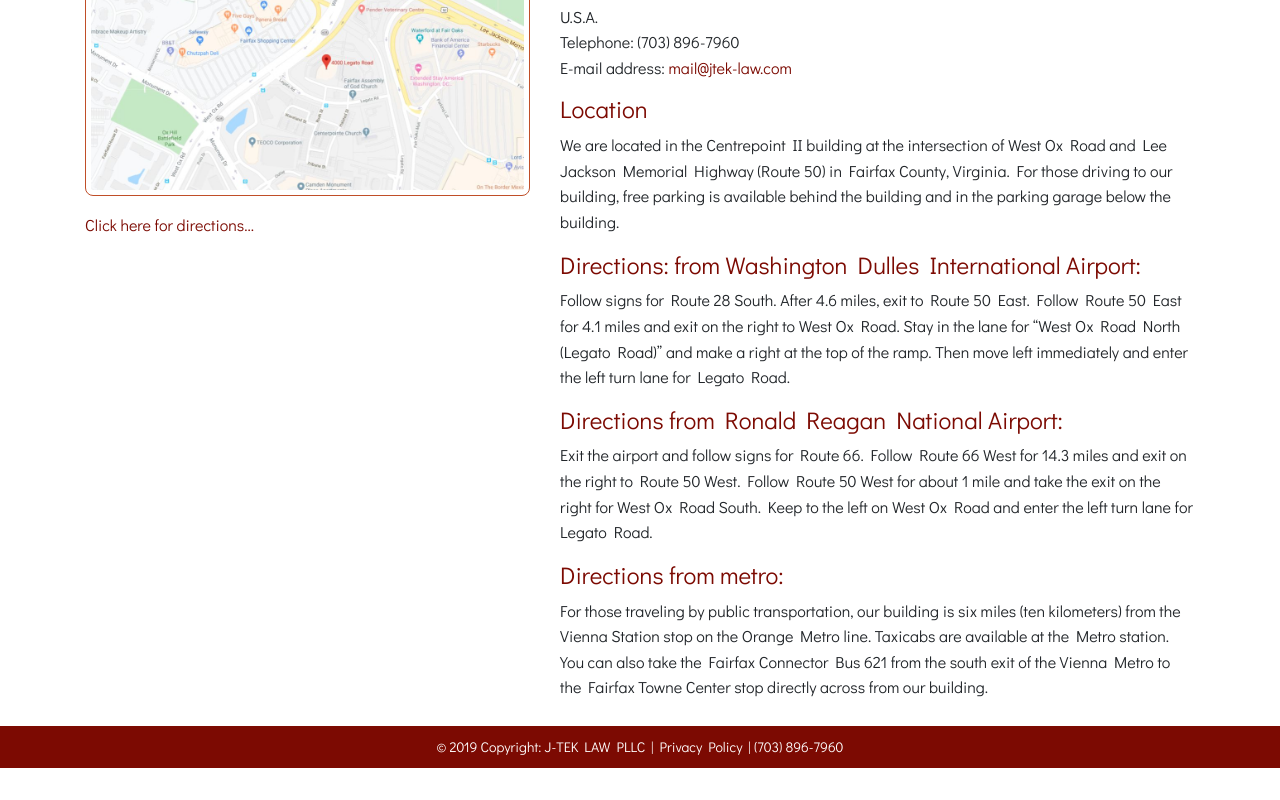
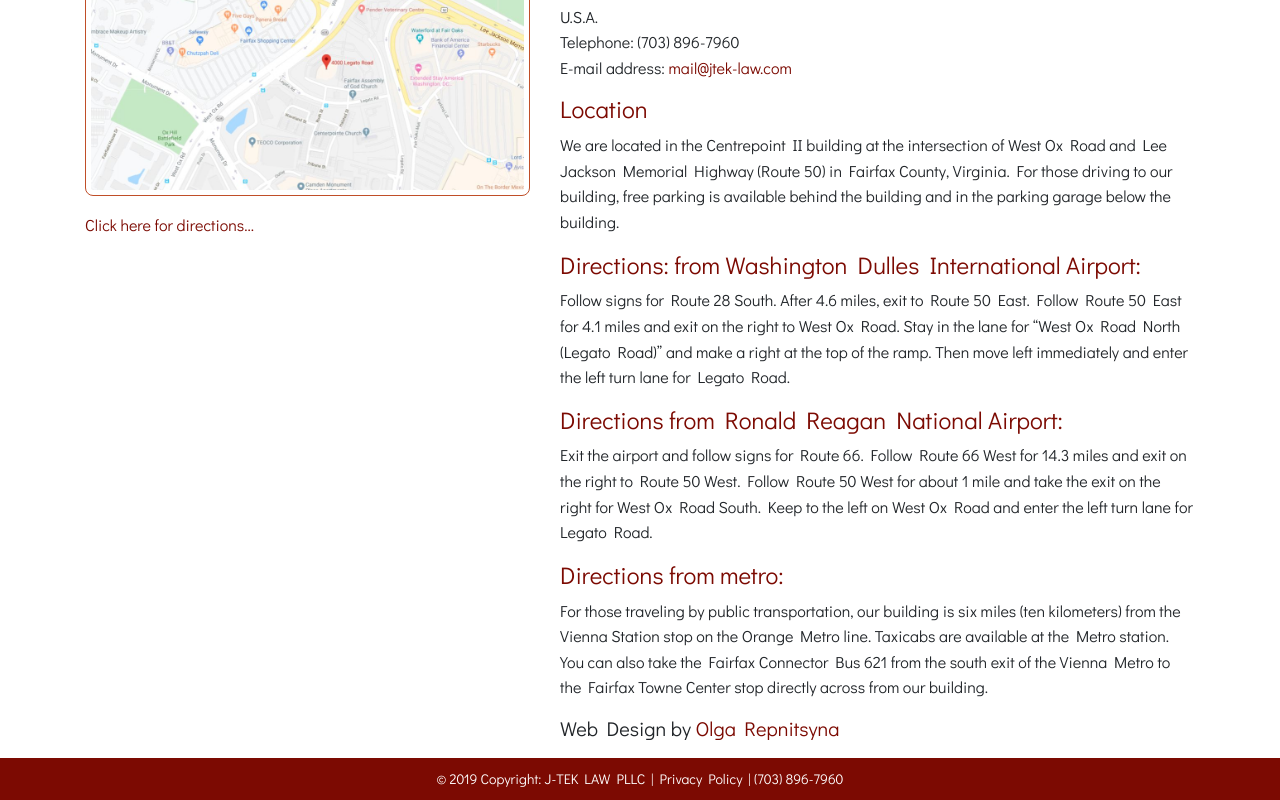
Before and after one commit to olga1598/j-tek, a React (Create React App) app in the folder j-tek/: page /contacts in a window 1280 px wide. Shown: the part 490-1290 px from the top of the page. Before the commit the page ends 1258 px from the top, so only its background shows below. Built offline with nearby package versions, Linux system fonts and the light colour scheme.

Commit message:
web design by added

```diff
--- a/j-tek/src/components/Contacts/Contacts.js
+++ b/j-tek/src/components/Contacts/Contacts.js
@@ -65,6 +65,7 @@ const Contacts = () => {
                                 <p>
                                     For those traveling by public transportation, our building is six miles (ten kilometers) from the Vienna Station stop on the Orange Metro line. Taxicabs are available at the Metro station. You can also take the Fairfax Connector Bus 621 from the south exit of the Vienna Metro to the Fairfax Towne Center stop directly across from our building.
                                 </p>
+                                <h5>Web Design by <a href="mailto:olga.repnitsyna@gmail.com">Olga Repnitsyna</a></h5>
                             </div>
                         </div>
                     </div>
```
Also changed, not shown: j-tek/public/scott-w.jpg (deleted).
